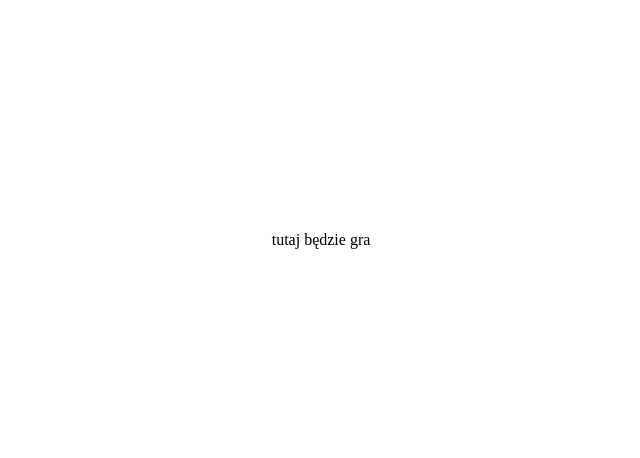
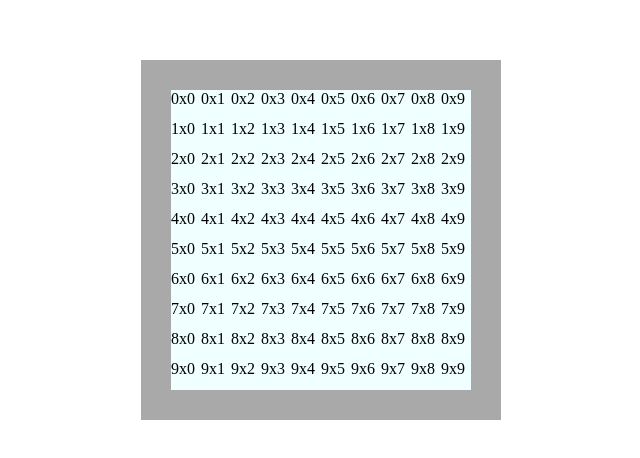
Before and after one commit to unpolaco/warsawjs-workshop-47-reactive-snake, a React (Create React App) app: page / in a window 1280 px wide. Shown: the part 168-626 px from the top of the page, without its empty margins (319-959 px from the left). Built offline with nearby package versions, Linux system fonts and the light colour scheme.

Commit message:
Create board grid

```diff
--- a/src/App.js
+++ b/src/App.js
@@ -1,10 +1,11 @@
 import React from 'react';
+import GameGrid from './game/GameGrid.jsx'
+
+const GridSize = 10;
 
 function App() {
   return (
-    <div>
-      tutaj będzie gra
-    </div>
+    <GameGrid gridSize={GridSize}/>
   );
 }
 
--- /dev/null
+++ b/src/game/GameGrid.css
@@ -0,0 +1,13 @@
+.grid {
+  border: solid 30px darkgray;
+}
+
+.gridRow {
+  display: flex;
+}
+
+.gridCell {
+  width: 30px;
+  height: 30px;
+  background-color: azure;
+}
--- /dev/null
+++ b/src/game/GameGrid.jsx
@@ -0,0 +1,20 @@
+import React from 'react';
+import './GameGrid.css';
+
+export default function GameGrid({ gridSize }) {
+	const indexes = Array.from({ length: gridSize }).map((_, index) => index);
+
+	return (
+		<div className='grid'>
+			{indexes.map((x) => (
+				<div className='gridRow' key={x}>
+					{indexes.map((y) => (
+						<div className='gridCell' key={`${x}x${y}`}>
+							{`${x}x${y}`}
+						</div>
+					))}
+				</div>
+			))}
+		</div>
+	);
+}
```
